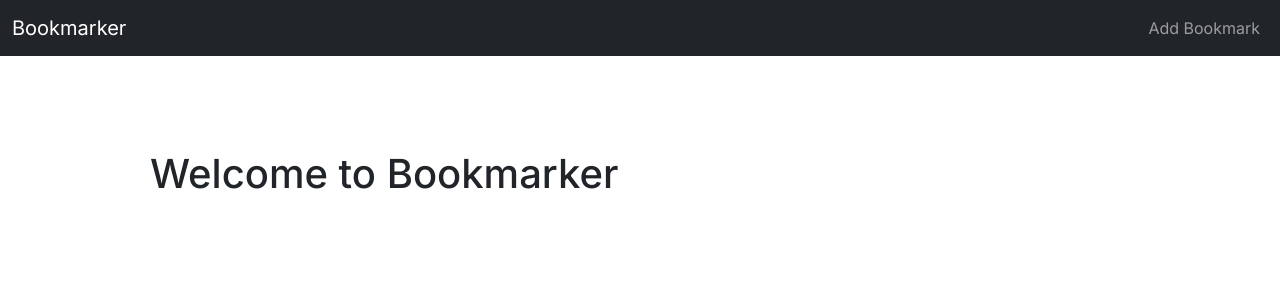
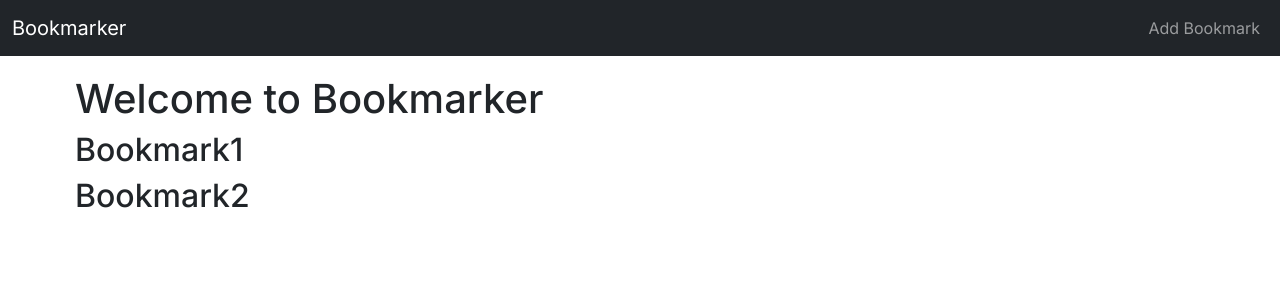
Before and after one commit to RangjingRyu/FronEnd_Bookmark_Client_202407, a Next.js app: page /bookmarks in a window 1280 px wide. Shown: the top 300 px of the page. Built offline with nearby package versions, Linux system fonts and the light colour scheme.

Commit message:
axios 의존성 추가, types 선언, async함수 추가

```diff
--- a/package.json
+++ b/package.json
@@ -9,6 +9,7 @@
     "lint": "next lint"
   },
   "dependencies": {
+    "axios": "^1.7.2",
     "bootstrap": "^5.3.3",
     "next": "14.1.3",
     "react": "^18",
--- a/src/app/bookmarks/page.tsx
+++ b/src/app/bookmarks/page.tsx
@@ -1,9 +1,18 @@
-export default function Home() {
+export default function BookmarkPage()  {
+  const { titles } = getData()
+
   return (
     <div>
-      <main>
         <h1>Welcome to Bookmarker</h1>
-      </main>
+        {
+          titles.map((title,idx) => <h2 key={idx}>{title}</h2>)
+        }
     </div>
   );
 }
+
+function getData()  {
+  return {
+      titles: ['Bookmark1', 'Bookmark2']
+  }
+}
```
Also changed, not shown: src/lib/bookmarkApi.tsx (added, +10 -0 lines), src/types.ts (added, +17 -0 lines), 1 other file (tests, documents, lock files or other folders).
